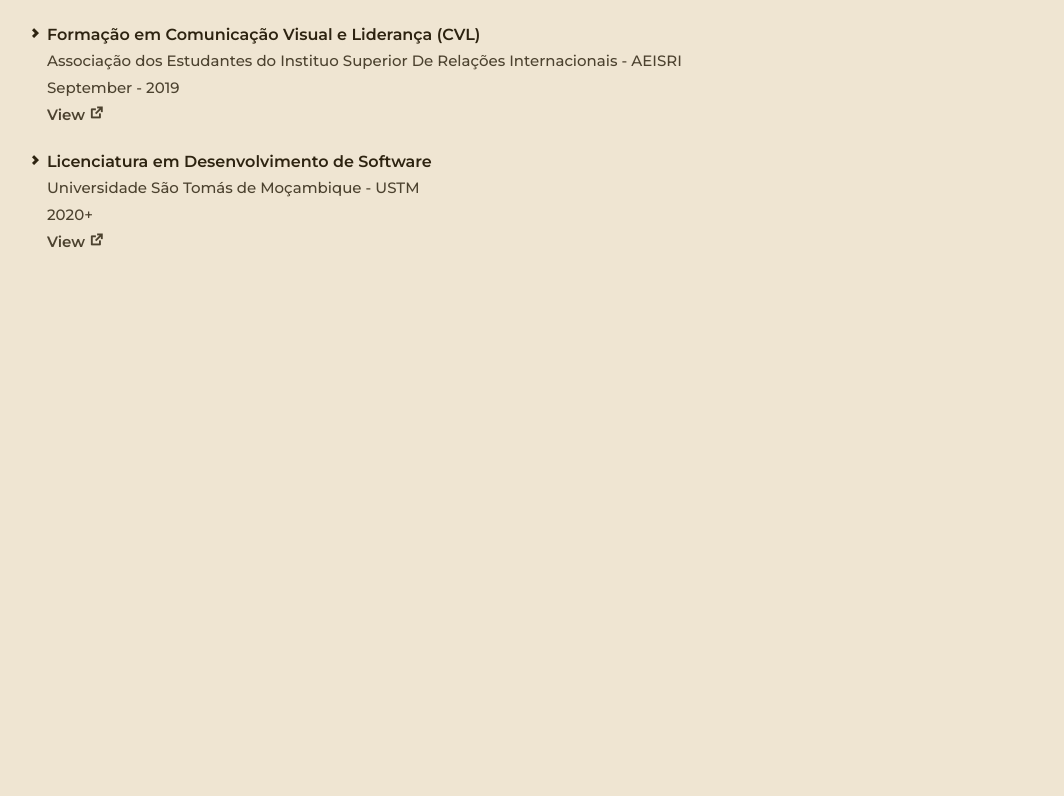
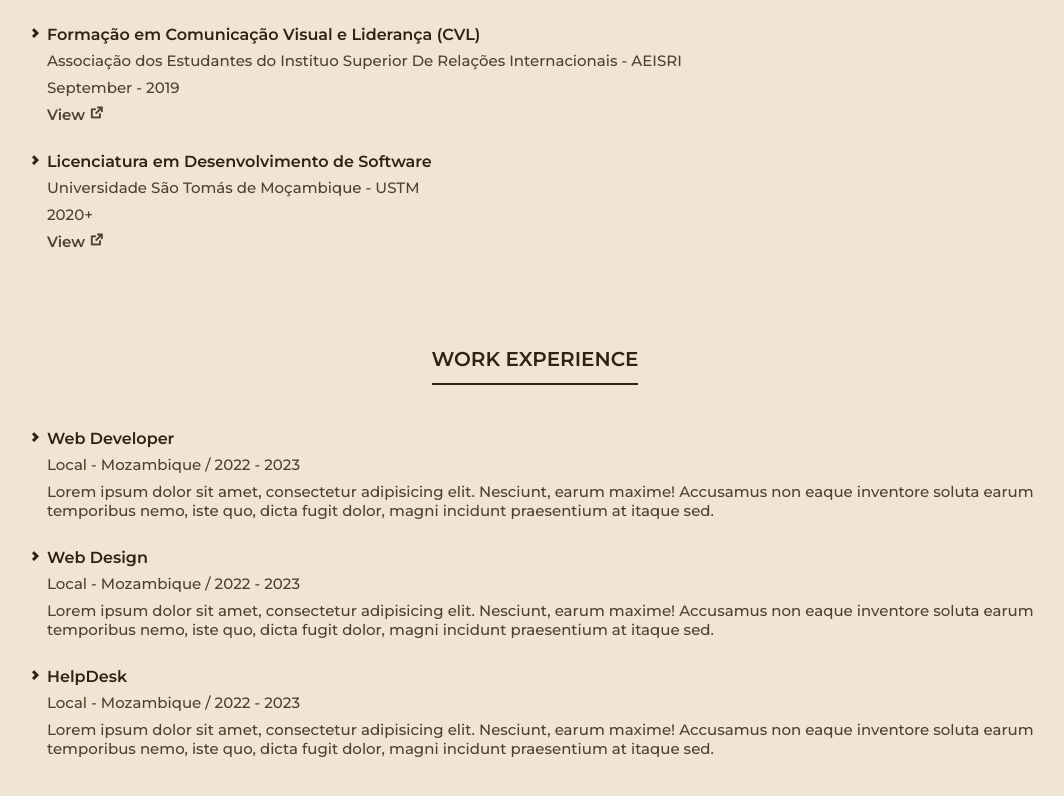
Before and after one commit to Luzidio/Resume, a plain HTML site: page index.html in a window 1280 px wide. Shown: the part 1612-2408 px from the top of the page, without its empty margins (1-1065 px from the left). Before the commit the page ends 2167 px from the top, so only its background shows below. Drawn offline with nearby package versions, Linux system fonts and the light colour scheme.

Commit message:
Section Work

```diff
--- a/index.html
+++ b/index.html
@@ -220,7 +220,53 @@
             <div class="resume__right">
                <!--==================== WORK ====================-->
                <section class="work section" id="work">
+                  <h2 class="section__title">WORK EXPERIENCE</h2>
 
+                  <div class="work__container grid">
+
+                     <div>
+                        <h2 class="resume__title">
+                           <i class="ri-arrow-drop-right-line"></i>Web Developer
+                        </h2>
+
+                        <div class="resume__data">
+                           <span>Local - Mozambique / 2022 - 2023</span>
+
+                           <p>
+                              Lorem ipsum dolor sit amet, consectetur adipisicing elit. Nesciunt, earum maxime! Accusamus non eaque inventore soluta earum temporibus nemo, iste quo, dicta fugit dolor, magni incidunt praesentium at itaque sed.
+                           </p>
+                        </div>
+                     </div>
+
+                     <div>
+                        <h2 class="resume__title">
+                           <i class="ri-arrow-drop-right-line"></i>Web Design
+                        </h2>
+
+                        <div class="resume__data">
+                           <span>Local - Mozambique / 2022 - 2023</span>
+
+                           <p>
+                              Lorem ipsum dolor sit amet, consectetur adipisicing elit. Nesciunt, earum maxime! Accusamus non eaque inventore soluta earum temporibus nemo, iste quo, dicta fugit dolor, magni incidunt praesentium at itaque sed.
+                           </p>
+                        </div>
+                     </div>
+
+                     <div>
+                        <h2 class="resume__title">
+                           <i class="ri-arrow-drop-right-line"></i>HelpDesk
+                        </h2>
+
+                        <div class="resume__data">
+                           <span>Local - Mozambique / 2022 - 2023</span>
+
+                           <p>
+                              Lorem ipsum dolor sit amet, consectetur adipisicing elit. Nesciunt, earum maxime! Accusamus non eaque inventore soluta earum temporibus nemo, iste quo, dicta fugit dolor, magni incidunt praesentium at itaque sed.
+                           </p>
+                        </div>
+                     </div>
+
+                  </div>
                </section>
 
                <!--==================== CERTIFICATES ====================-->
```
Also changed, not shown: Text Responsive resume Luzidio.txt.
